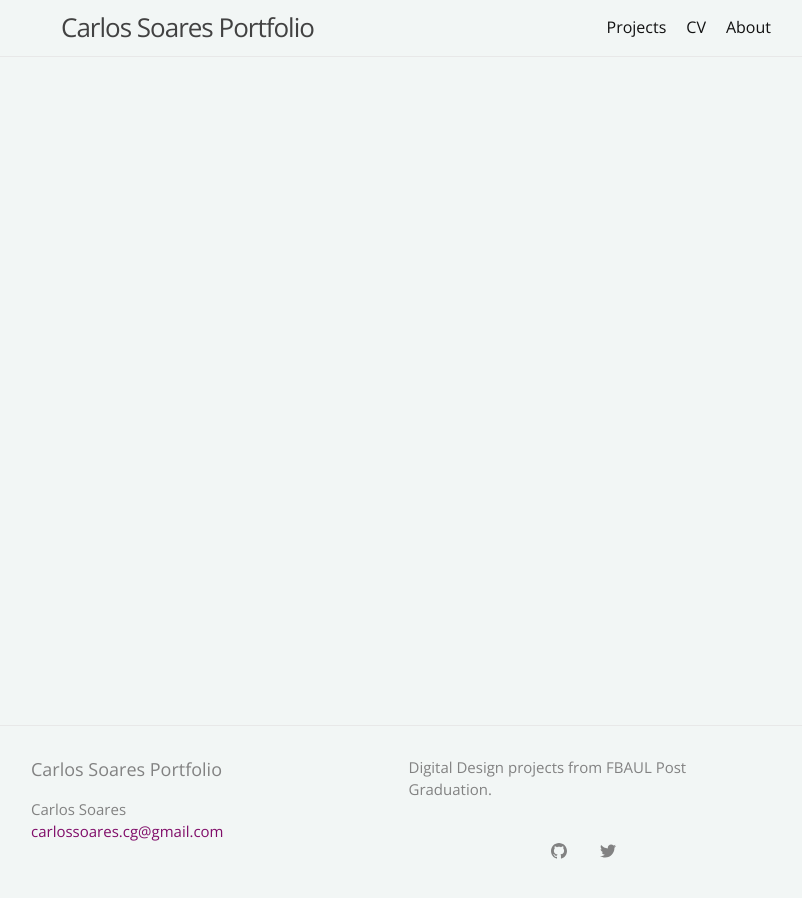
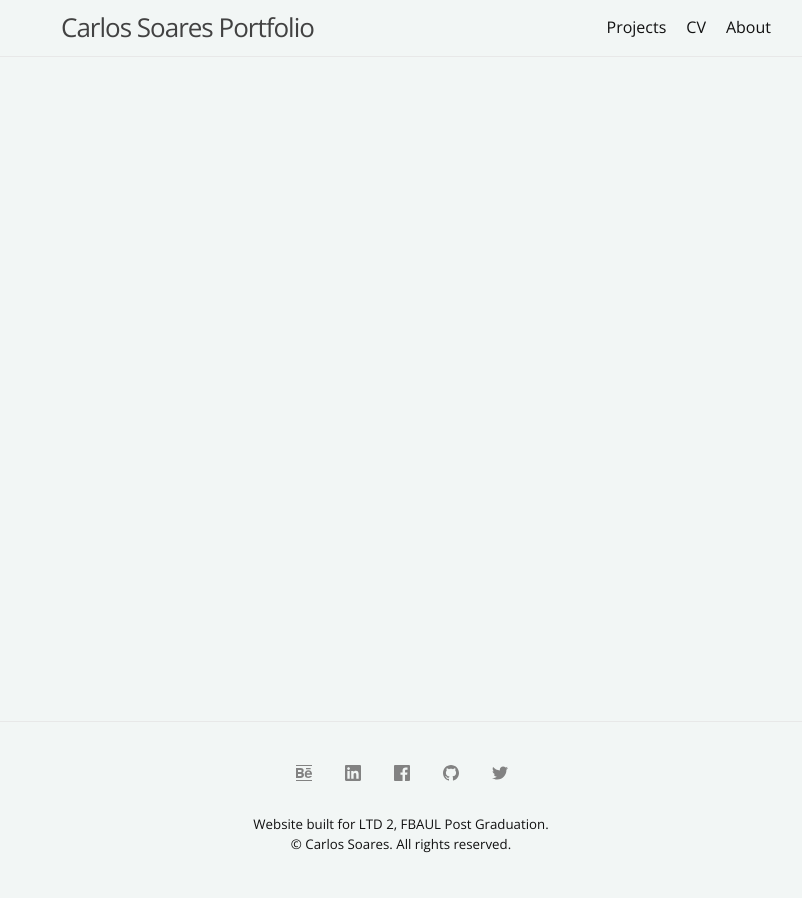
Before and after one commit to carlosmms/carlosmms.github.io, a Jekyll site: the page built from index.md, in a window 1280 px wide. Shown: the whole page, without its empty margins (239-1041 px from the left). Built offline with Jekyll 4.4.1, drawn with Linux system fonts in a browser that asks for light colours.

Commit message:
footer update
social media added, and changed description

```diff
--- a/_config.yml
+++ b/_config.yml
@@ -2,7 +2,7 @@ title: Carlos Soares Portfolio
 author: Carlos Soares
 email: carlossoares.cg@gmail.com
 description: > # this means to ignore newlines until "exclude"
-  Digital Design projects from FBAUL Post Graduation.
+  Website built for LTD 2, FBAUL Post Graduation.
 
 exclude:
   - Gemfile
@@ -17,6 +17,9 @@ date_format: "%b %-d, %Y"
 
 # generate social links in footer
 social_links:
+  behance: carlosmms
+  linkedin: carlosmiguelsoares
+  facebook: carlosmms
   twitter: carlosmmsoares
   github:  carlosmms
   # facebook:
--- a/_includes/footer.html
+++ b/_includes/footer.html
@@ -3,30 +3,15 @@
 
   <div class="wrapper">
 
-    <div class="footer-col-wrapper">
-      <div class="footer-col one-half">
-      <h2 class="footer-heading">{{ site.title | escape }}</h2>
-        <ul class="contact-list">
-          <li class="p-name">
-            {%- if site.author -%}
-              {{ site.author | escape }}
-            {%- else -%}
-              {{ site.title | escape }}
-            {%- endif -%}
-            </li>
-            {%- if site.email -%}
-            <li><a class="u-email" href="mailto:{{ site.email }}">{{ site.email }}</a></li>
-            {%- endif -%}
-        </ul>
-      </div>
+  <div class="social-links">
+        {%- include social.html -%}
+  </div>
+  <br>
 
-      <div class="footer-col one-half">
-        <p>{{- site.description | escape -}}</p>
-      </div>
+  <center>
+  <h5>  {{- site.description | escape -}} <br> © Carlos Soares. All rights reserved.</h5>
+  </center>
 
-      <div class="social-links">
-        {%- include social.html -%}
-      </div>
     </div>
 
   </div>
--- a/_includes/social.html
+++ b/_includes/social.html
@@ -1,6 +1,8 @@
 {%- assign social = site.social_links -%}
 
 <ul class="social-media-list">
+  {%- if social.behance -%}<li><a href="https://www.behance.net/{{ social.behance | cgi_escape | escape }}" title="{{ social.behance | escape }}"><svg class="svg-icon grey"><use xlink:href="{{ '/assets/minima-social-icons.svg#behance' | relative_url }}"></use></svg></a></li>{%- endif -%}
+  {%- if social.linkedin -%}<li><a href="https://www.linkedin.com/in/{{ social.linkedin | cgi_escape | escape }}" title="{{ social.linkedin | escape }}"><svg class="svg-icon grey"><use xlink:href="{{ '/assets/minima-social-icons.svg#linkedin' | relative_url }}"></use></svg></a></li>{%- endif -%}
   {%- if social.facebook -%}<li><a href="https://www.facebook.com/{{ social.facebook | cgi_escape | escape }}" title="{{ social.facebook | escape }}"><svg class="svg-icon grey"><use xlink:href="{{ '/assets/minima-social-icons.svg#facebook' | relative_url }}"></use></svg></a></li>{%- endif -%}
   {%- if social.github -%}<li><a href="https://github.com/{{ social.github | cgi_escape | escape }}" title="{{ social.github | escape }}"><svg class="svg-icon grey"><use xlink:href="{{ '/assets/minima-social-icons.svg#github' | relative_url }}"></use></svg></a></li>{%- endif -%}
   {%- if social.twitter -%}<li><a href="https://twitter.com/{{ social.twitter | cgi_escape | escape }}" title="{{ social.twitter | escape }}"><svg class="svg-icon grey"><use xlink:href="{{ '/assets/minima-social-icons.svg#twitter' | relative_url }}"></use></svg></a></li>{%- endif -%}
```
Also changed, not shown: assets/minima-social-icons.svg, 1 other file.
